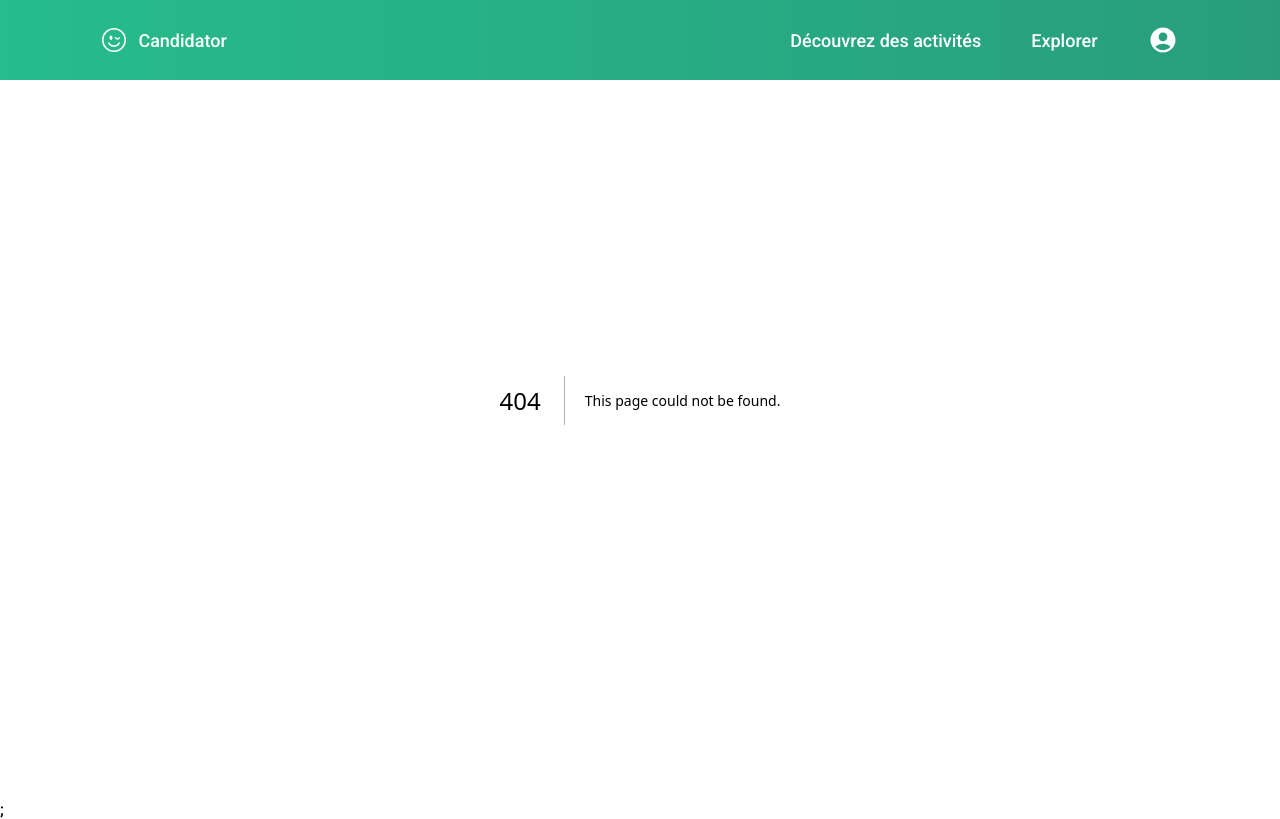
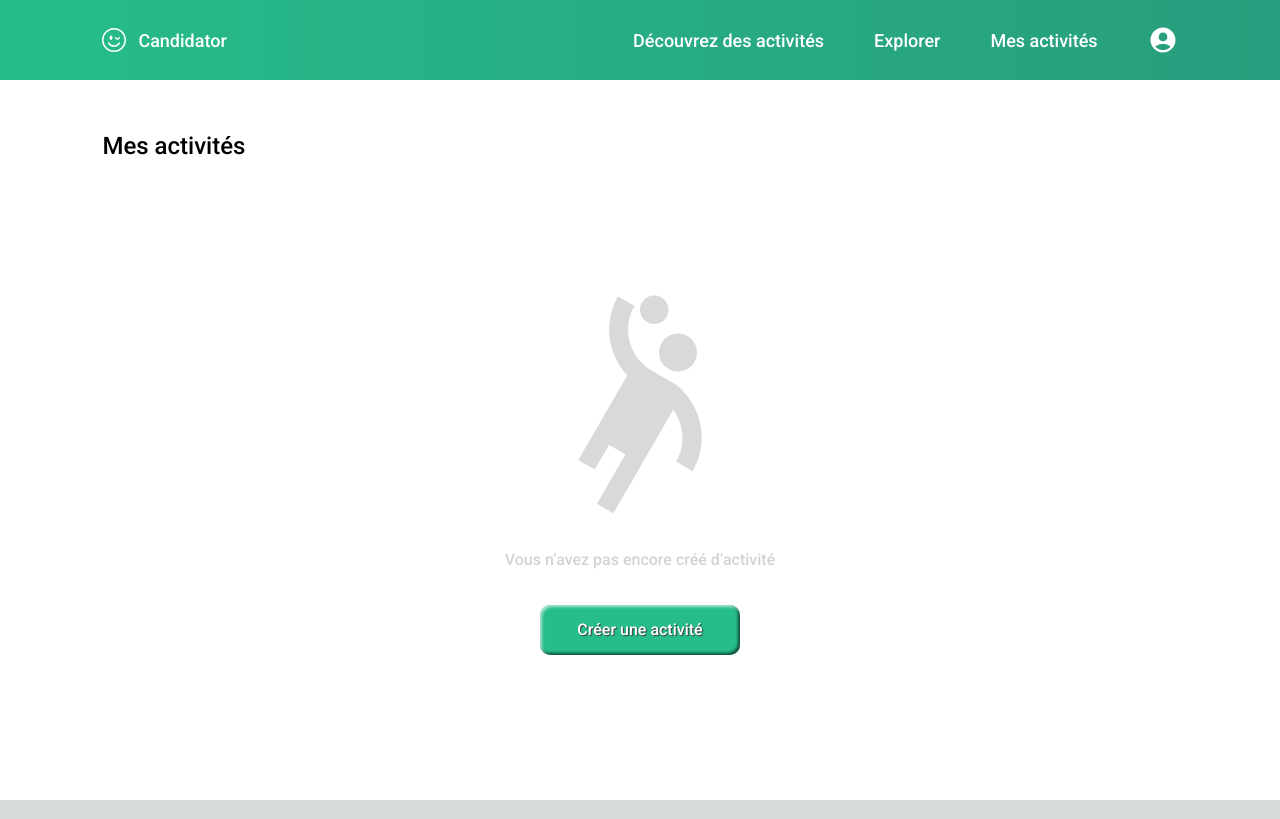
Before and after one commit to JoanDeulofeu/test-naboo-front, a Next.js app: page /account in a window 1280 px wide. Before the commit this address had no page. Built offline with nearby package versions, Linux system fonts and the light colour scheme.

Commit message:
init account page & create activity modal

```diff
--- a/src/components/Header/index.tsx
+++ b/src/components/Header/index.tsx
@@ -30,11 +30,6 @@ const Header = () => {
 		setHeaderConnectionModalIsOpen(false);
 	};
 
-	React.useEffect(() => {
-		// ----- LOG to test. Remove it ! -----
-		console.log("isConnected", isConnected);
-	}, [isConnected]);
-
 	return (
 		<div className={styles.header}>
 			<div className={styles.leftPart}>
@@ -50,6 +45,9 @@ const Header = () => {
 					href="http://localhost:3000/explorer"
 				>
 					{i18n.t(`Explorer`)}
+				</Link>
+				<Link className={styles.rightLink} href="http://localhost:3000/account">
+					{i18n.t(`Account.title`)}
 				</Link>
 				{headerConnectionModalIsOpen && (
 					<div className={styles.connectionModal}>
--- a/src/components/Modal.tsx
+++ b/src/components/Modal.tsx
@@ -13,8 +13,12 @@ const Modal = ({ title, children, onClose }: ModalProps) => {
 	var height = window.innerHeight;
 
 	return (
-		<div className={styles.modalBackground} style={{ width, height }}>
-			<div className={styles.modal}>
+		<div
+			onClick={onClose}
+			className={styles.modalBackground}
+			style={{ width, height }}
+		>
+			<div onClick={(e) => e.stopPropagation()} className={styles.modal}>
 				<div className={styles.header}>
 					<p className={styles.headerTitle}>{title}</p>
 					<RxCross2 onClick={onClose} className={styles.rightEmoji} />
--- a/src/components/TextInput.tsx
+++ b/src/components/TextInput.tsx
@@ -12,6 +12,7 @@ interface TexpInputProps {
 	icon?: string;
 	placeholder?: string | null;
 	style?: any;
+	min?: string;
 	onChange: (e: any) => void;
 	value: string;
 }
@@ -28,6 +29,7 @@ const TextInput = ({
 	icon,
 	placeholder,
 	style,
+	min,
 	onChange,
 	value,
 }: TexpInputProps) => {
@@ -43,6 +45,7 @@ const TextInput = ({
 					id={label ?? ""}
 					onChange={onChange}
 					value={value}
+					min={min}
 				></input>
 			</div>
 		</div>
--- a/src/contexts/RootContextProvider.js
+++ b/src/contexts/RootContextProvider.js
@@ -6,7 +6,7 @@ import OauthContextProvider from "./OauthContextProvider";
 const RootContextProvider = ({ children }) => {
 	return (
 		<ApiContextProvider>
-			<OauthContextProvider>{children}</OauthContextProvider>;
+			<OauthContextProvider>{children}</OauthContextProvider>
 		</ApiContextProvider>
 	);
 };
--- a/src/i18n/en.js
+++ b/src/i18n/en.js
@@ -2,6 +2,19 @@ const en = {
 	Candidator: "Candidator",
 	DiscoverActivity: "Discover activities",
 	Explorer: "Explore",
+	Account: {
+		title: "My activities",
+		noActivity: "You have not yet created an activity",
+		createActivity: "Create an activity",
+		type: "Type of activity",
+		city: "City",
+		price: "Price",
+		description: "Description",
+		club: "Club",
+		placeholder: "Ecrire ici",
+		formError: "Please fill in the fields 'Type of activity' and 'City'.",
+		formPriceError: "The price can't be negative",
+	},
 	Activities: {
 		filter: {
 			searchLocation: "Search by location",
--- a/src/i18n/fr.js
+++ b/src/i18n/fr.js
@@ -2,6 +2,19 @@ const fr = {
 	Candidator: "Candidator",
 	DiscoverActivity: "Découvrez des activités",
 	Explorer: "Explorer",
+	Account: {
+		title: "Mes activités",
+		noActivity: "Vous n’avez pas encore créé d’activité",
+		createActivity: "Créer une activité",
+		type: "Type d'activité",
+		city: "Ville",
+		price: "Prix",
+		description: "Description",
+		club: "Club",
+		placeholder: "Ecrire ici",
+		formError: "Merci de remplir les champs 'Type d'activité' et 'Ville'",
+		formPriceError: "Le prix ne peux pas etre négatif",
+	},
 	Activities: {
 		filter: {
 			searchLocation: "Rechercher un lieu",
--- /dev/null
+++ b/src/pages/account/components/CreateActivityForm.tsx
@@ -0,0 +1,80 @@
+import React from "react";
+
+import i18n from "i18next";
+
+import Button from "@/components/Button";
+import TextInput from "@/components/TextInput";
+
+import styles from "@/styles/components/Header/Form.module.css";
+
+interface CreateActivityFormProps {
+	onClose: () => void;
+}
+interface Form {
+	city: string;
+	club: string;
+	description: string;
+	price: number;
+	type: string;
+}
+
+const CreateActivityFormField = [
+	"type",
+	"city",
+	"price",
+	"description",
+	"club",
+];
+
+const CreateActivityForm = ({ onClose }: CreateActivityFormProps) => {
+	const [form, setForm] = React.useState<Form>({
+		type: "",
+		city: "",
+		price: 1,
+		description: "",
+		club: "",
+	});
+	const [error, setError] = React.useState<string | undefined | null>();
+
+	const handleChange = (field: string, value: string) => {
+		setError(undefined);
+		setForm((oldForm) => ({ ...oldForm, [field]: value }));
+	};
+
+	const handleRegister = () => {
+		if (form.type === "" || form.city === "")
+			setError(i18n.t(`Account.formError`));
+		if (form.price < 0) setError(i18n.t(`Account.formPriceError`));
+		else {
+			// ----- LOG to test. Remove it ! -----
+			console.log("test", form);
+		}
+	};
+
+	return (
+		<>
+			<div className={styles.formContainer}>
+				{CreateActivityFormField.map((field) => (
+					<TextInput
+						key={field}
+						label={i18n.t(`Account.${field}`)}
+						placeholder={i18n.t(`Account.placeholder`)}
+						onChange={(e: any) => handleChange(field, e.currentTarget.value)}
+						value={(form as any)[field] ?? ""}
+						type={field === "price" ? "number" : "text"}
+						min={field === "price" ? "1" : ""}
+					/>
+				))}
+			</div>
+			{error && <p className={styles.errorText}>{error}</p>}
+			<div className={styles.footer}>
+				<Button
+					onClick={handleRegister}
+					label={i18n.t(`Account.createActivity`)}
+				/>
+			</div>
+		</>
+	);
+};
+
+export default CreateActivityForm;
--- /dev/null
+++ b/src/pages/account/index.tsx
@@ -0,0 +1,58 @@
+import Image from "next/image";
+import React from "react";
+
+import i18n from "i18next";
+
+import Button from "@/components/Button";
+import Modal from "@/components/Modal";
+import getActivityImage from "@/utils/getActivityImage";
+import CreateActivityForm from "./components/CreateActivityForm";
+
+import styles from "@/styles/pages/Account.module.css";
+
+const Account = () => {
+	const [isOpen, setIsOpen] = React.useState<boolean>(false);
+	const [activities, setActivities] = React.useState([]);
+
+	return (
+		<div className={styles.accountPage}>
+			<div className={styles.account}>
+				<p className={styles.accountTitle}>{i18n.t(`Account.title`)}</p>
+				<div className={styles.activitiesContainer}>
+					{activities.length === 0 && (
+						<div className={styles.noActivity}>
+							<Image
+								src={getActivityImage("noActivity")}
+								alt={`Picture of noActivity`}
+								className={styles.noActivityImage}
+								priority
+							/>
+							<p className={styles.noActivityText}>
+								{i18n.t(`Account.noActivity`)}
+							</p>
+
+							<Button
+								onClick={() => setIsOpen(true)}
+								label={i18n.t(`Account.createActivity`)}
+							/>
+						</div>
+					)}
+					{activities.map((city) => {
+						// return <ExplorerItem key={city} city={city} />;
+						return <></>;
+					})}
+				</div>
+			</div>
+			{isOpen && (
+				<Modal
+					title={i18n.t(`Account.createActivity`)}
+					onClose={() => setIsOpen(false)}
+				>
+					<CreateActivityForm onClose={() => setIsOpen(false)} />
+				</Modal>
+			)}
+		</div>
+	);
+};
+
+export default Account;
--- a/src/pages/activities/index.tsx
+++ b/src/pages/activities/index.tsx
@@ -169,10 +169,14 @@ const Activities = () => {
 					<TextInput
 						icon="location"
 						placeholder={i18n.t(`Activities.filter.searchLocation`) ?? ""}
+						onChange={() => {}}
+						value={""}
 					/>
 					<TextInput
 						icon="euros"
 						placeholder={i18n.t(`Activities.filter.price`) ?? ""}
+						onChange={() => {}}
+						value={""}
 					/>
 				</div>
 			</div>
--- a/src/styles/components/TextInput.module.css
+++ b/src/styles/components/TextInput.module.css
@@ -21,6 +21,7 @@
 	border: none !important;
 	background-color: white;
 	outline: none;
+	width: 100%;
 }
 
 .icon {
--- /dev/null
+++ b/src/styles/pages/Account.module.css
@@ -0,0 +1,53 @@
+.accountPage {
+	display: flex;
+	flex-direction: column;
+	justify-content: center;
+	align-items: center;
+	min-height: 100vh;
+	width: 100%;
+	background-color: white;
+	padding-left: 8%;
+	padding-right: 8%;
+	padding-top: 132px; /* Header size (80px) + padding */
+	padding-bottom: 60px;
+}
+
+.account {
+	display: flex;
+	flex: 1;
+	height: 100%;
+	width: 100%;
+	gap: 40px;
+	flex-direction: column;
+}
+
+.accountTitle {
+	font-size: 24px;
+	font-weight: 500;
+	color: black;
+}
+
+.activitiesContainer {
+	display: flex;
+	flex-direction: column;
+	gap: 40px;
+	flex: 1;
+}
+
+.noActivity {
+	display: flex;
+	flex: 1;
+	justify-content: center;
+	align-items: center;
+	flex-direction: column;
+	gap: 36px;
+}
+
+.noActivityImage {
+	width: 228px;
+	height: 228px;
+}
+
+.noActivityText {
+	color: lightgray;
+}
--- a/src/utils/getActivityImage.ts
+++ b/src/utils/getActivityImage.ts
@@ -3,6 +3,7 @@ import activityImage from "../../public/activities/activity.png";
 import bike from "../../public/activities/bike.png";
 import climbing from "../../public/activities/climbing.png";
 import hiking from "../../public/activities/hiking.png";
+import noActivity from "../../public/activities/noActivity.png";
 import surf from "../../public/activities/surf.png";
 import trail from "../../public/activities/trail.png";
 import yoga from "../../public/activities/yoga.png";
@@ -18,6 +19,7 @@ const getActivityImage = (activity: string) => {
 	else if (activity === "surf") return surf;
 	else if (activity === "trail") return trail;
 	else if (activity === "yoga") return yoga;
+	else if (activity === "noActivity") return noActivity;
 	else return activitySquare;
 };
 
```
Also changed, not shown: public/activities/noActivity.png (added).
